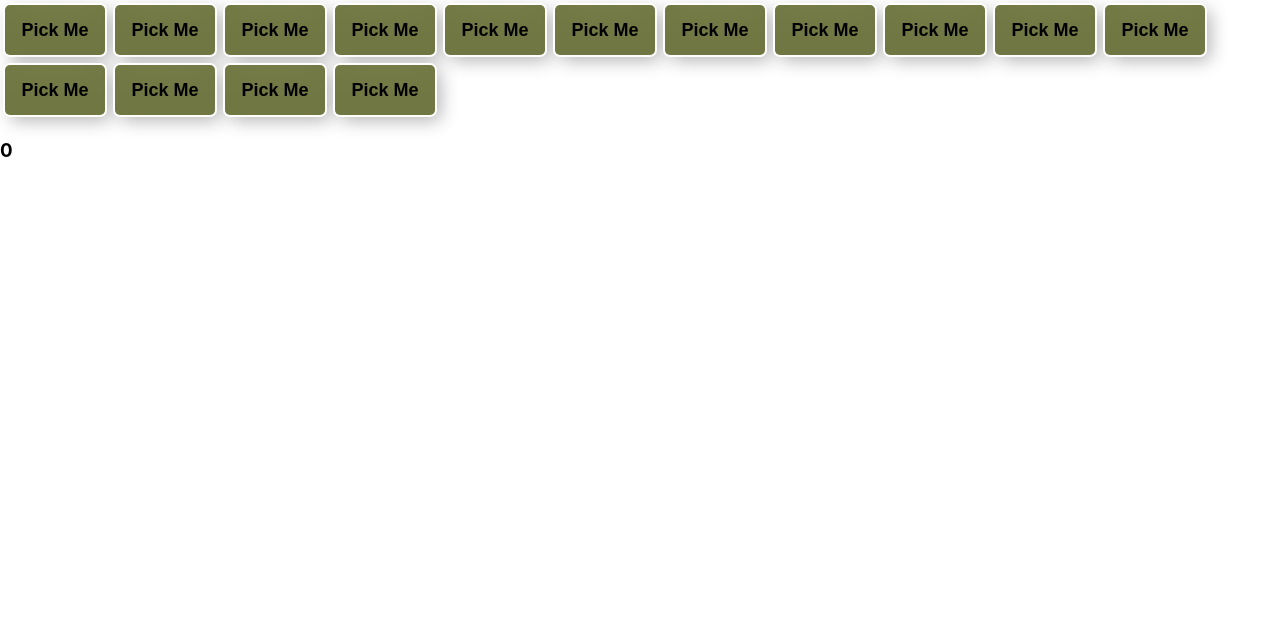
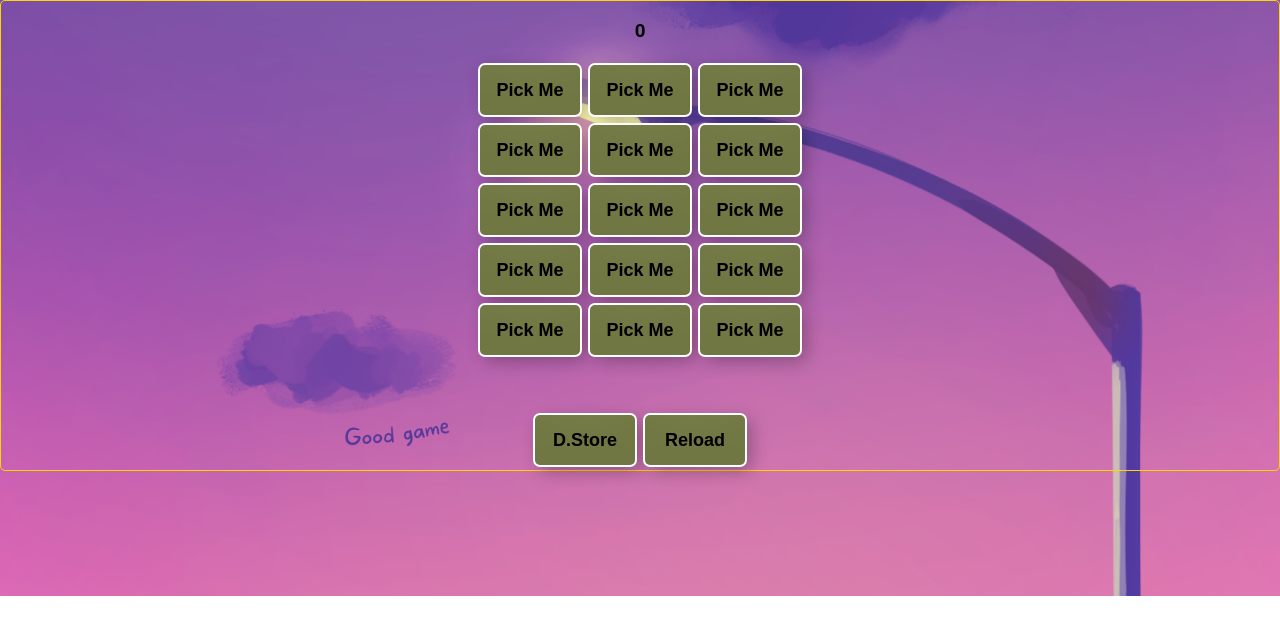
Before and after one commit to asaad227/Box-picker-react-frontEnd, a React (Create React App) app: page / in a window 1280 px wide. Shown: the top 634 px of the page. Built offline with nearby package versions, Linux system fonts and the light colour scheme.

Commit message:
game home work in progress and some css update

```diff
--- a/src/APP/App.css
+++ b/src/APP/App.css
@@ -1,3 +1,36 @@
+body{
+  /* background-color: darkgrey; */
+  background-image: url(../Pictures/UntitledDesign.png);
+  background-repeat: no-repeat;
+  background-size: cover;
+  background-position: center;
+  box-sizing: border-box;
+  border: 1px solid gold;
+  border-radius: 5px;
+  font-family: 'Island Moments', cursive;
+  font-family: 'Metal Mania', cursive;
+  font-family: 'Playfair Display', serif;
+  font-family: 'Roboto', sans-serif;
+  color: black;
+
+}
+
+.App{
+  display: flex;
+  flex-wrap: wrap;
+  background-image: url();
+  background-repeat: no-repeat;
+  background-position: center;
+  background-size: 100px;
+  flex-direction: column;
+  align-items: center;
+  /* padding-top: 100px; */
+  text-align: center;
+  /* color:floralwhite; */
+
+}
+
+
 .boxG{
   background-image: url(../gif/espeon.gif);
   background-size: 50px;
@@ -30,7 +63,7 @@
  background-color: rgb(125, 132, 75);
   cursor: pointer;
 }
-.btn1,.btn2, .btn3, .btn4, .btn5, .btn6, .btn7, .btn8, .btn9, .btn10, .btn11, .btn12, .btn13, .btn14, .btn15{
+.dataStore, .reload, .darkMode1, .whiteMode1, .btn1,.btn2, .btn3, .btn4, .btn5, .btn6, .btn7, .btn8, .btn9, .btn10, .btn11, .btn12, .btn13, .btn14, .btn15{
 
   box-shadow: inset 0 -3em 3em rgba(0, 0, 0, 0.1), 0 0 0 2px rgb(255, 255, 255),
   0.3em 0.3em 1em rgba(0, 0, 0, 0.3);
@@ -45,6 +78,13 @@
   cursor: pointer;
 }
 
+.boxes3, .boxes2, .boxes{
+  display: block;
+  gap: 1px;
+}
+.endBtn{
+  padding-top: 50px;
+}
 th{
   padding: 10px;
   font-size: 26px;
--- a/src/APP/App.js
+++ b/src/APP/App.js
@@ -4,19 +4,17 @@ import Fetch from '../Fetch';
 import './App.css';
 
 function App() {
-  const [score, setScore] = useState(0);
 
-  function handleClick(){
-      const randomM = Math.floor(Math.random() * 2);
-      const randomT = Math.floor(Math.random() * 2);
-      if(randomM === randomT){
-          setScore(score + 10)
-      }
-  }
+
+
+
+
+
+
   return (
     <div className="App">
   {/* <Fetch /> */}
-  <Button  handleClick={handleClick} score={score} />
+  <Button />
 
 
     </div>
--- a/src/Button/index.js
+++ b/src/Button/index.js
@@ -1,25 +1,57 @@
-import React from 'react'
+import React,{useState} from 'react'
 
-export default function Button({handleClick, score}) {
+export default function Button() {
+  const [score, setScore] = useState(0);
+  const [selectedButton, setSelectedButton] = useState(null);
+  const [buttonDisplay, setButtonDisplay] = useState(false)
+  function handleClick(btn){
+    const randomM = Math.floor(Math.random() * 2);
+    const randomT = Math.floor(Math.random() * 2);
+    setSelectedButton(btn)
+      if(randomM === randomT){
+        setScore(score + 10)
+       setButtonDisplay(btn)
+    }
+
+
+
+}
 
   return (
     <div>
-        <button className='btn1' onClick={handleClick}>Pick Me</button>
-        <button className='btn2' onClick={handleClick}>Pick Me</button>
-        <button className='btn3' onClick={handleClick}>Pick Me</button>
-        <button className='btn4' onClick={handleClick}>Pick Me</button>
-        <button className='btn5' onClick={handleClick}>Pick Me</button>
-        <button className='btn6' onClick={handleClick}>Pick Me</button>
-        <button className='btn7' onClick={handleClick}>Pick Me</button>
-        <button className='btn8' onClick={handleClick}>Pick Me</button>
-        <button className='btn9' onClick={handleClick}>Pick Me</button>
-        <button className='btn10' onClick={handleClick}>Pick Me</button>
-        <button className='btn11' onClick={handleClick}>Pick Me</button>
-        <button className='btn12' onClick={handleClick}>Pick Me</button>
-        <button className='btn13' onClick={handleClick}>Pick Me</button>
-        <button className='btn14' onClick={handleClick}>Pick Me</button>
-        <button className='btn15' onClick={handleClick}>Pick Me</button>
-        <h3>{score}</h3>
+    <h3>{score}</h3>
+    <div className='boxes'>
+    <button className='btn1' disabled={selectedButton === "btn1"} onClick={()=>handleClick("btn1")}>Pick Me</button>
+        <button className='btn2' disabled={selectedButton === "btn2"}  onClick={()=>handleClick("btn2")}>Pick Me</button>
+        <button className='btn3' disabled={selectedButton === "btn3"} onClick={()=>handleClick("btn3")}>Pick Me</button>
+    </div>
+    <div className='boxes'>
+    <button className='btn4' disabled={selectedButton === "btn4"} onClick={()=> handleClick("btn4")}>Pick Me</button>
+        <button className='btn5' disabled={selectedButton === "btn5"} onClick={()=> handleClick("btn4")}>Pick Me</button>
+        <button className='btn6' disabled={selectedButton === "btn6"} onClick={()=> handleClick("btn6")}>Pick Me</button>
+      </div>
+      <div className='boxes'>
+      <button className='btn7' disabled={selectedButton === "btn7"} onClick={()=> handleClick("btn7")}>Pick Me</button>
+        <button className='btn8' disabled={selectedButton === "btn8"} onClick={()=>handleClick("btn8")}>Pick Me</button>
+        <button className='btn9' disabled={selectedButton === "btn9"} onClick={()=> handleClick("btn9")}>Pick Me</button>
+      </div>
+        <div className='boxes2'>
+        <button className='btn10' disabled={selectedButton === "btn10"} onClick={()=> handleClick("btn10")}>Pick Me</button>
+        <button className='btn11' disabled={selectedButton === "btn11"} onClick={()=> handleClick("btn11")}>Pick Me</button>
+        <button className='btn12' disabled={selectedButton === "btn12"} onClick={()=> handleClick("btn12")}>Pick Me</button>
+        </div>
+        <div className='boxes3'>
+        <button className='btn13' disabled={selectedButton === "btn13"} onClick={()=> handleClick("btn13")}>Pick Me</button>
+        <button className='btn14' disabled={selectedButton === "btn14"} onClick={()=> handleClick("btn14")}>Pick Me</button>
+        <button className='btn15' disabled={selectedButton === "btn15"} onClick={()=> handleClick("btn15")}>Pick Me</button>
+        </div>
+        <div className="endBtn">
+    <button className="dataStore" >D.Store</button>
+    <button className="reload">Reload</button>
+</div>
+
+
+
     </div>
   )
 }
--- a/src/index.js
+++ b/src/index.js
@@ -3,7 +3,6 @@ import ReactDOM from 'react-dom/client';
 import './index.css';
 import App from '../src/APP/App';
 import reportWebVitals from './reportWebVitals';
-
 
 const root = ReactDOM.createRoot(document.getElementById('root'));
 root.render(
```
